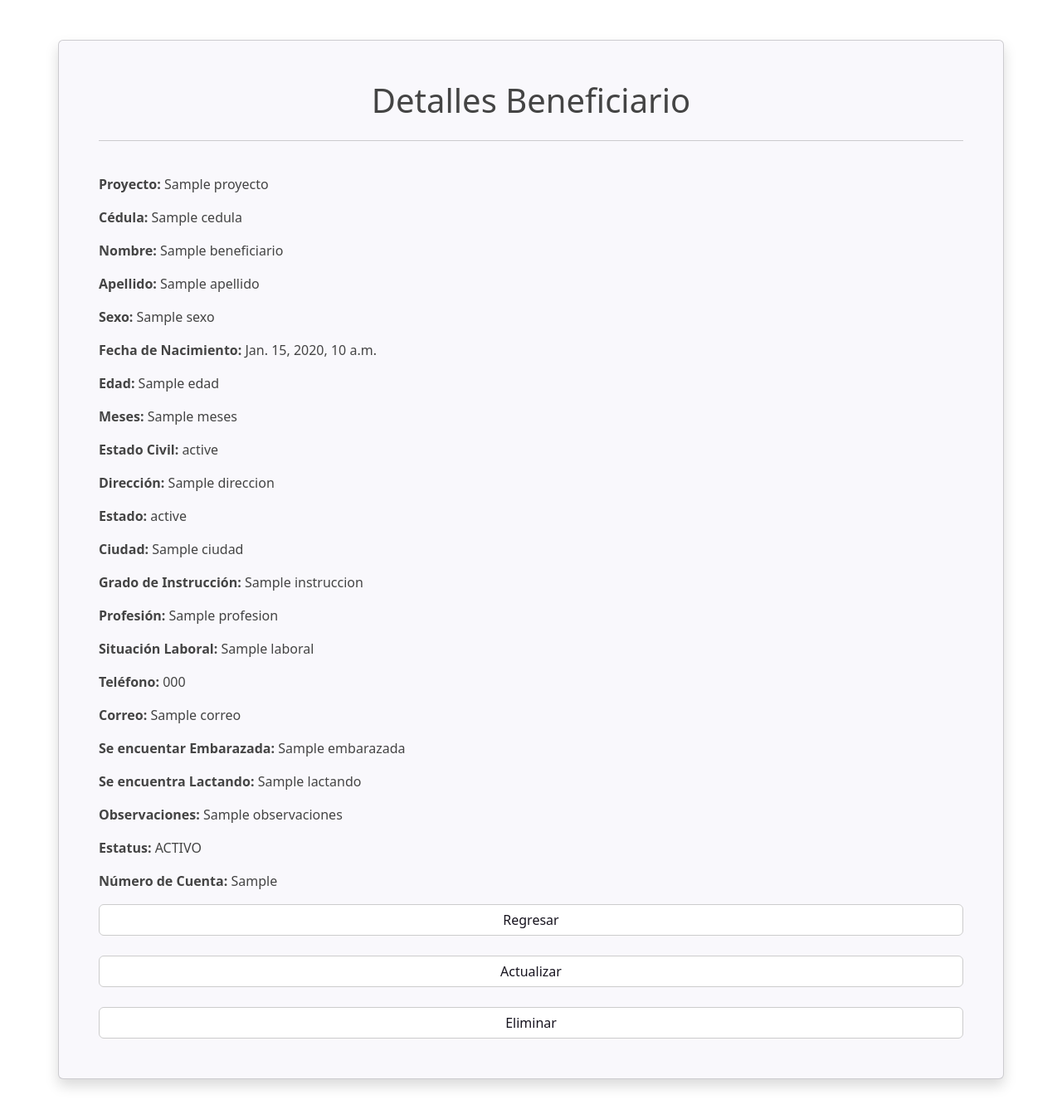
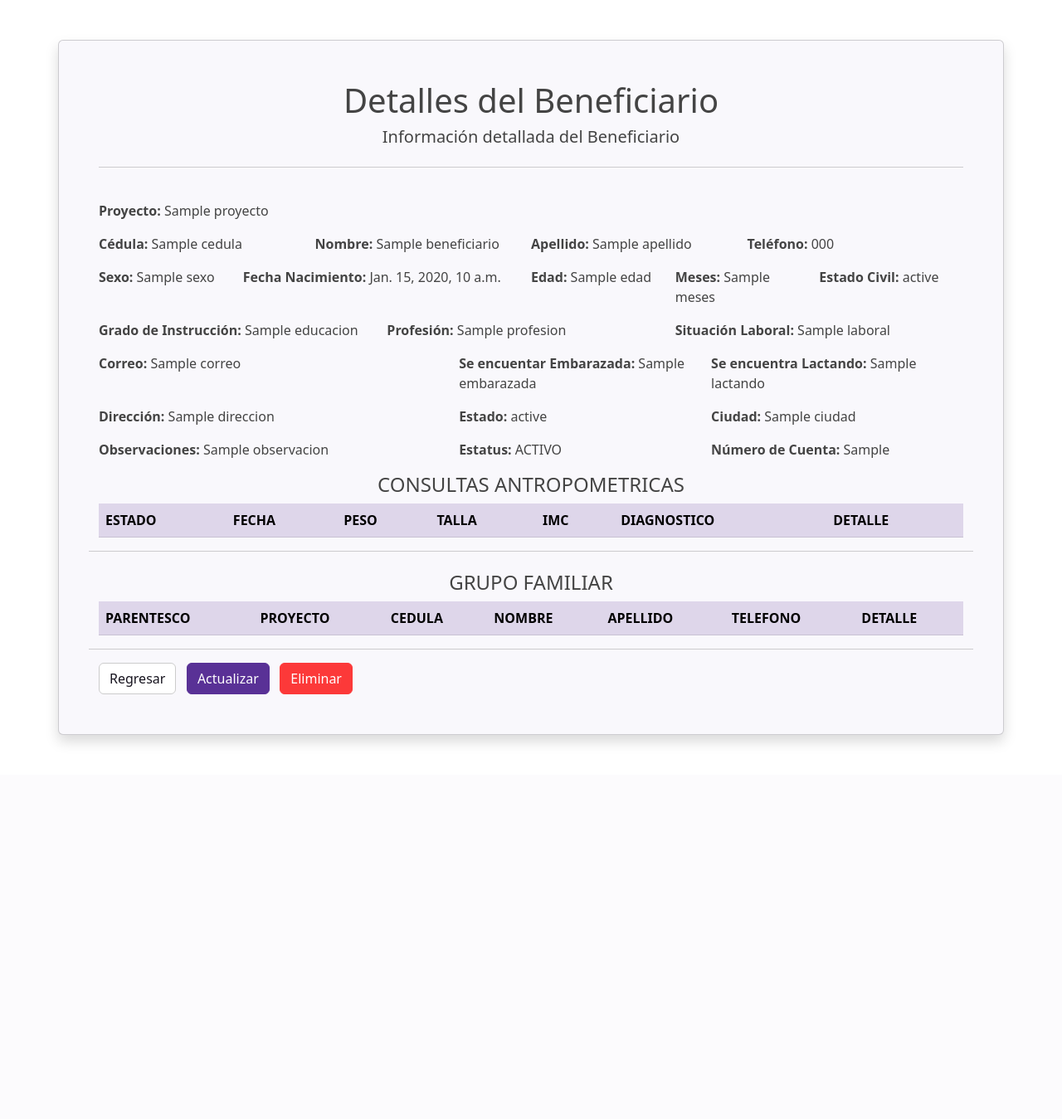
Before and after one commit to aerocaracas/Proyecto-Bokitas, a Django app: template beneficiario/templates/beneficiario_detalle.html in a window 1280 px wide. Shown: the part 56-1405 px from the top of the page at 83% size. After the commit the page ends 952 px from the top, so only its background shows below. Run offline with Django 5.2, Linux system fonts and the light colour scheme; the template is opened without the code that fills it: most values are stand-ins (such as "Sample title", 1, 10 or a date in 2020); lists and menus that the app fills with data are empty; some libraries are stand-ins or nearby versions.

Commit message:
update 15-03-24 1
update 15-03-24 1

```diff
--- a/beneficiario/templates/beneficiario_crear.html
+++ b/beneficiario/templates/beneficiario_crear.html
@@ -9,6 +9,7 @@
 <div class="container bg-light card shadow-md p-5 shadow p-3 mb-5">
 
     <h1 class="text-center">Crear Beneficiario</h1>
+    <h5 class="text-center">Agrege los datos requerido para su registro</h5>
     <hr>
     <br>
 
--- a/beneficiario/templates/beneficiario_detalle.html
+++ b/beneficiario/templates/beneficiario_detalle.html
@@ -8,43 +8,153 @@
 <br>
 <div class="container bg-light card shadow-md p-5 shadow p-3 mb-5">
 
-    <h1 class="text-center">Detalles Beneficiario</h1>
+    <h1 class="text-center">Detalles del Beneficiario</h1>
+    <h5 class="text-center">Información detallada del Beneficiario</h5>
     <hr>
-    <br>
 
     {{error}}
+    <br>
+    <div class="row">
+        <div class="col">
+            <P> <strong> Proyecto: </strong> {{beneficiarios.proyecto}} </p>
+        </div>
+    <div class="row">
 
-        <P> <strong> Proyecto: </strong> {{beneficiarios.proyecto}} </p>
-        <P> <strong> Cédula: </strong> {{beneficiarios.cedula}} </p>
-        <P> <strong> Nombre: </strong>{{beneficiarios.nombre}}</p>
-        <P> <strong> Apellido: </strong> {{beneficiarios.apellido}} </p>
-        <P> <strong> Sexo: </strong>{{beneficiarios.sexo}}</p>
-        <P> <strong> Fecha de Nacimiento: </strong>{{beneficiarios.fecha_nac}}</p>
-        <P> <strong> Edad: </strong>{{beneficiarios.edad}}</p>
-        <P> <strong> Meses: </strong>{{beneficiarios.meses}}</p>
-        <P> <strong> Estado Civil: </strong>{{beneficiarios.estado_civil}}</p>
-        <P> <strong> Dirección: </strong>{{beneficiarios.direccion}}</p>
-        <P> <strong> Estado: </strong>{{beneficiarios.estado}}</p>
-        <P> <strong> Ciudad: </strong>{{beneficiarios.ciudad}}</p>
-        <P> <strong> Grado de Instrucción: </strong>{{beneficiarios.instruccion}}</p>
-        <P> <strong> Profesión: </strong>{{beneficiarios.profesion}}</p>
-        <P> <strong> Situación Laboral: </strong>{{beneficiarios.laboral}}</p>
-        <P> <strong> Teléfono: </strong>{{beneficiarios.telefono}}</p>
-        <P> <strong> Correo: </strong>{{beneficiarios.correo}}</p>
-        <P> <strong> Se encuentar Embarazada: </strong>{{beneficiarios.embarazada}}</p>
-        <P> <strong> Se encuentra Lactando: </strong>{{beneficiarios.lactando}}</p>
-        <P> <strong> Observaciones: </strong>{{beneficiarios.observaciones}}</p>
-        <P> <strong> Estatus: </strong>{{beneficiarios.estatus}}</p>
-        <P> <strong> Número de Cuenta: </strong>{{beneficiarios.numero_cuenta}}</p>
+        <div class="col">
+            <P> <strong> Cédula: </strong> {{beneficiarios.cedula}} </p>
+        </div>
+        <div class="col">
+            <P> <strong> Nombre: </strong>{{beneficiarios.nombre}}</p>
+        </div>
+        <div class="col">
+            <P> <strong> Apellido: </strong> {{beneficiarios.apellido}} </p>
+        </div>
+        <div class="col">
+            <P> <strong> Teléfono: </strong>{{beneficiarios.telefono}}</p>
+        </div>
+      </div>
 
+      <div class="row">
+        <div class="col">
+            <P> <strong> Sexo: </strong>{{beneficiarios.sexo}}</p>
+        </div>
+        <div class="col-4">
+            <P> <strong> Fecha Nacimiento: </strong>{{beneficiarios.fecha_nac}}</p>
+        </div>
+        <div class="col">
+            <P> <strong> Edad: </strong>{{beneficiarios.edad}}</p>
+        </div>
+        <div class="col">
+            <P> <strong> Meses: </strong>{{beneficiarios.meses}}</p>
+        </div>
+        <div class="col">
+            <P> <strong> Estado Civil: </strong>{{beneficiarios.estado_civil}}</p>
+        </div>
+      </div>
 
-    <a href="{% url 'beneficiario' %}" class="btn btn-secondary"> Regresar </a>
-    &nbsp
-    &nbsp
-    <a href="{% url 'beneficiario_actualizar' beneficiarios.id %}" class="btn btn-secondary"> Actualizar </a>
-    &nbsp
-    &nbsp
-    <a href="{% url 'beneficiario_eliminar' beneficiarios.id  %}" class="btn btn-secondary"> Eliminar </a>
+      <div class="row">
+        <div class="col">
+            <P> <strong> Grado de Instrucción: </strong>{{beneficiarios.educacion}}</p>
+        </div>
+        <div class="col">
+            <P> <strong> Profesión: </strong>{{beneficiarios.profesion}}</p>
+        </div>
+        <div class="col">
+            <P> <strong> Situación Laboral: </strong>{{beneficiarios.laboral}}</p>
+        </div>
+      </div>
+
+      <div class="row">
+        <div class="col-5">
+            <P> <strong> Correo: </strong>{{beneficiarios.correo}}</p>
+        </div>
+        <div class="col">
+            <P> <strong> Se encuentar Embarazada: </strong>{{beneficiarios.embarazada}}</p>
+        </div>
+        <div class="col">
+            <P> <strong> Se encuentra Lactando: </strong>{{beneficiarios.lactando}}</p>
+        </div>
+      </div>
+
+      <div class="row">
+        <div class="col-5">
+            <P> <strong> Dirección: </strong>{{beneficiarios.direccion}}</p>
+        </div>
+        <div class="col">
+            <P> <strong> Estado: </strong>{{beneficiarios.estado}}</p>
+        </div>
+        <div class="col">
+            <P> <strong> Ciudad: </strong>{{beneficiarios.ciudad}}</p>
+        </div>
+      </div>
+
+      <div class="row">
+        <div class="col-5">
+            <P> <strong> Observaciones: </strong>{{beneficiarios.observacion}}</p>
+        </div>
+        <div class="col">
+            <P> <strong> Estatus: </strong>{{beneficiarios.estatus}}</p>
+        </div>
+        <div class="col">
+            <P> <strong> Número de Cuenta: </strong>{{beneficiarios.numero_cuenta}}</p>
+        </div>
+      </div>
+
+        <h4 class="text-center">CONSULTAS ANTROPOMETRICAS</h4>
+        <div class="table-responsive">
+            <table class="table table-hover">
+                <thead class="table-primary">
+                    <tr>
+                        <th scope="col">ESTADO</th>
+                        <th scope="col">FECHA</th>
+                        <th scope="col">PESO</th>
+                        <th scope="col">TALLA</th>
+                        <th scope="col">IMC</th>
+                        <th scope="col">DIAGNOSTICO</th>
+                        <th scope="col">DETALLE</th>
+                    </tr>
+                </thead>
+                <tbody>
+                        <!--    tabla     -->
+                </tbody>
+            </table>
+        </div>
+        <br>
+        <hr>
+        <br>
+
+        <h4 class="text-center">GRUPO FAMILIAR</h4>
+        <div class="table-responsive">
+            <table class="table table-hover">
+                <thead class="table-primary">
+                    <tr>
+                        <th scope="col">PARENTESCO</th>
+                        <th scope="col">PROYECTO</th>
+                        <th scope="col">CEDULA</th>
+                        <th scope="col">NOMBRE</th>
+                        <th scope="col">APELLIDO</th>
+                        <th scope="col">TELEFONO</th>
+                        <th scope="col">DETALLE</th>
+                    </tr>
+                </thead>
+                <tbody>
+                        <!--    tabla     -->
+                </tbody>
+            </table>
+        </div>
+
+        <br>
+        <hr>
+        <div class="container">
+            <a href="{% url 'beneficiario' %}" class="btn btn-secondary"> Regresar </a>
+
+            &nbsp
+            <a href="{% url 'beneficiario_actualizar' beneficiarios.id %}" class="btn btn-primary"> Actualizar </a>
+
+            &nbsp
+            <a href="{% url 'beneficiario_eliminar' beneficiarios.id %}" role="button" class="btn btn-danger"> Eliminar </a>
+
+        </div>
 
 
 </div>
--- a/proyecto/views.py
+++ b/proyecto/views.py
@@ -68,6 +68,5 @@ def proyecto_detalle(request, pk):
 @login_required
 def proyecto_eliminar(request, pk):
     proyectos = get_object_or_404(Proyecto, id=pk, user=request.user)
-    if request.method == 'POST':
-        proyectos.delete()
-        return redirect('proyecto')
+    proyectos.delete()
+    return redirect('proyecto')
```
Also changed, not shown: beneficiario/templates/beneficiario_actualizar.html (+8 -4 lines), beneficiario/views.py (+5 -18 lines), bokitas/models.py (+11 -5 lines), proyecto/templates/proyecto_detalle.html (+2 -8 lines), bokitas/migrations/0003_antropometrico_embarazo_lactando_and_more.py (added), bokitas/migrations/0004_alter_antropometrico_embarazo_lactando_and_more.py (added).
